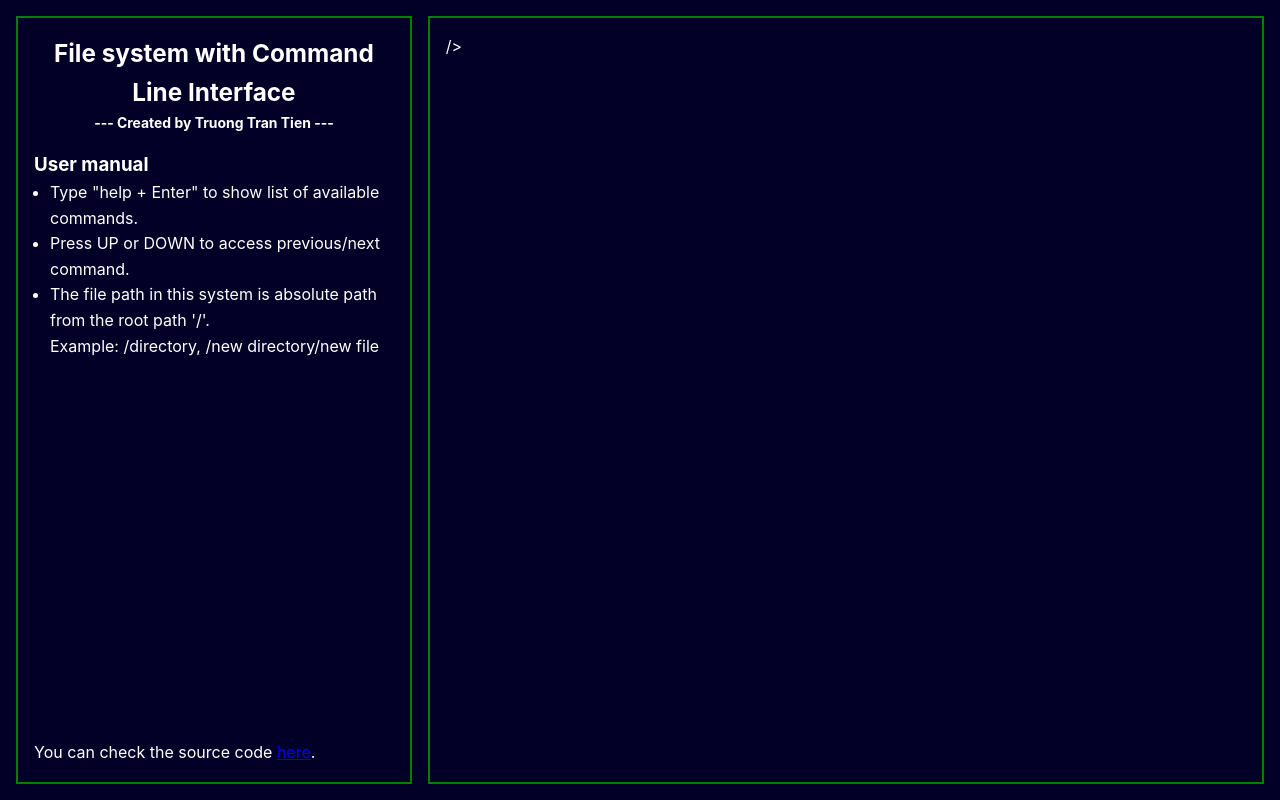
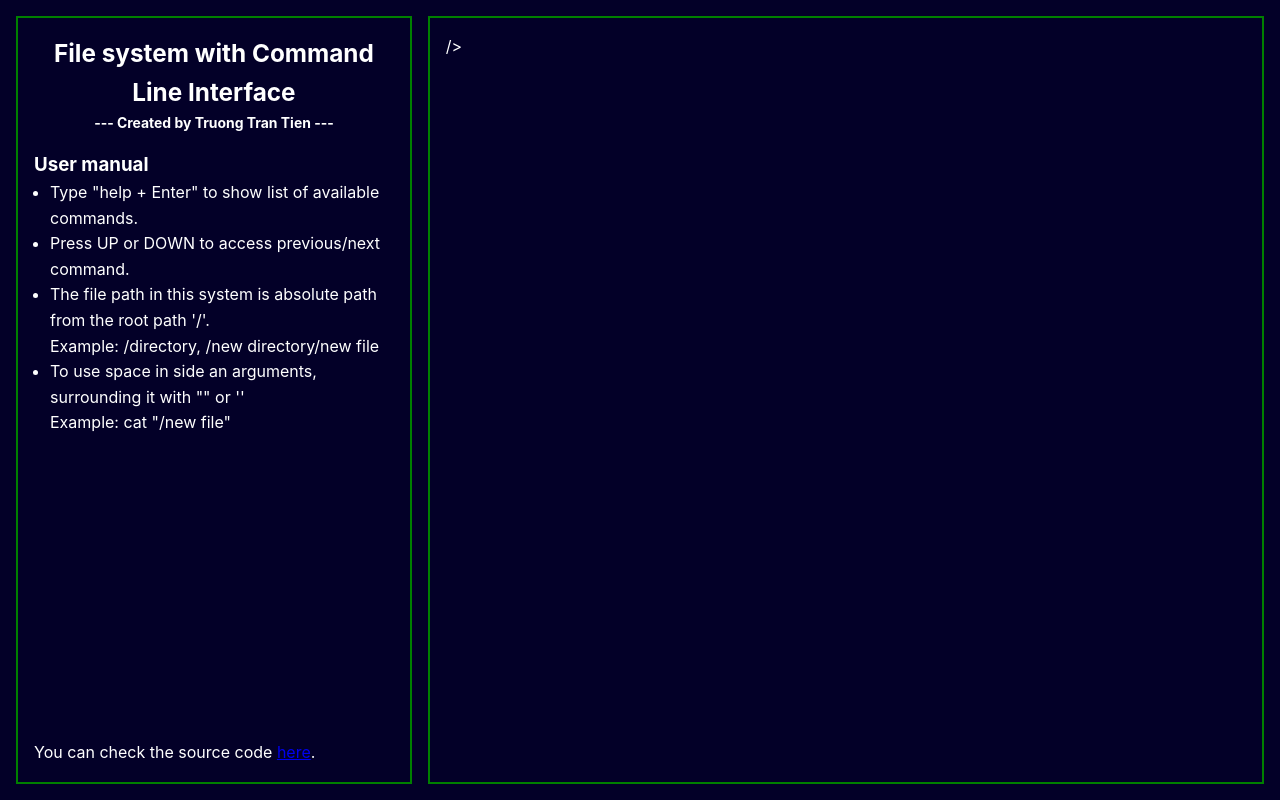
Before and after one commit to TienTruong2000/VirtualFileSystemFE, a React (Create React App) app: page / in a window 1280 px wide. Built offline with nearby package versions, Linux system fonts and the light colour scheme.

Commit message:
add more tip in user manual

```diff
--- a/public/commandDictionary.json
+++ b/public/commandDictionary.json
@@ -36,7 +36,7 @@
   "ls": {
     "name": "ls",
     "shortDescription": "List out all items directly under a directory",
-    "description": "List out all items directly under a directory. \nThe output list includes name, created at, and size of each item directly under the current directory, \nand of the current directory itself. \nSize of a directory is the total size of all files within the directory. \nSize of a file is the number of characters in its data.",
+    "description": "List out all items directly under a directory. \nThe output list includes name, created at, and size of each item directly under the current directory, \nand of the current directory itself. \nSize of a directory is the total size of all files within the directory. \nSize of a file is the number of characters in its data. \nThere are 3 file types: file text (-), directory (d), root (r). ",
     "options": [],
     "arguments": [
       {
--- a/src/components/UserManual/UserManual.jsx
+++ b/src/components/UserManual/UserManual.jsx
@@ -9,12 +9,16 @@ const UserManual = () => {
       </div>
       <div className={'manual'}>
         <h3>User manual</h3>
-        <ul style={{marginLeft: '1rem'}}>
+        <ul style={{ marginLeft: '1rem' }}>
           <li>Type "help + Enter" to show list of available commands.</li>
           <li>Press UP or DOWN to access previous/next command.</li>
           <li>
             <div>The file path in this system is absolute path from the root path '/'.</div>
             <div>Example: /directory, /new directory/new file</div>
+          </li>
+          <li>
+            <div>To use space in side an arguments, surrounding it with "" or ''</div>
+            <div>Example: cat "/new file"</div>
           </li>
         </ul>
       </div>
```
